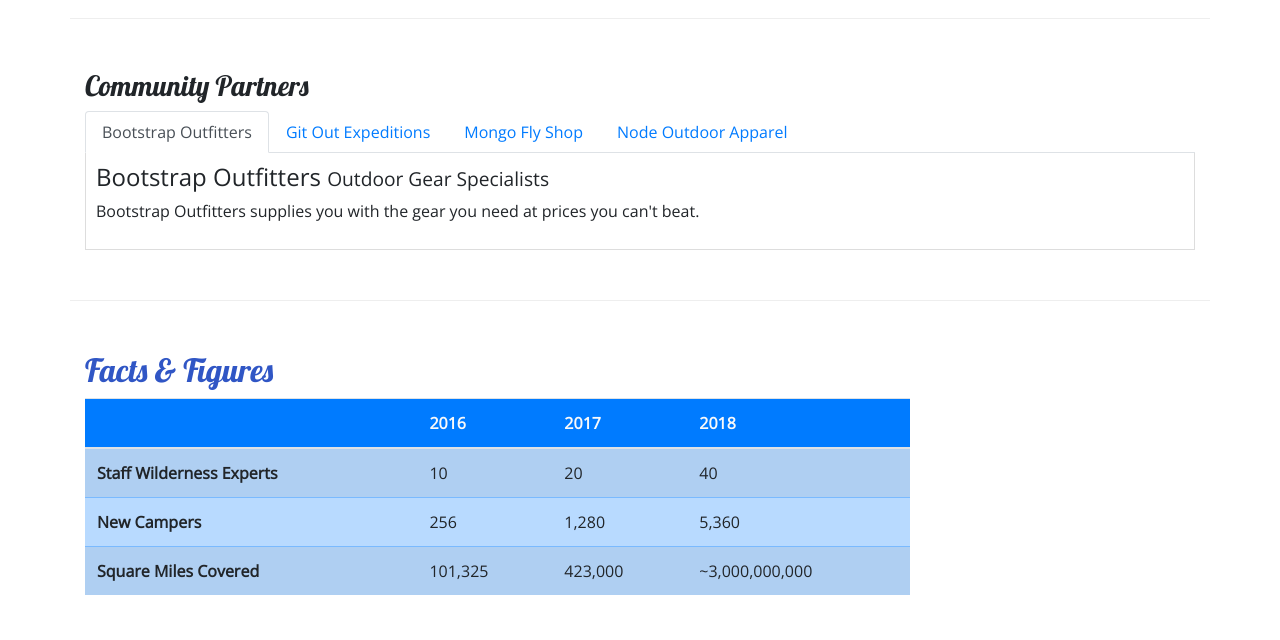
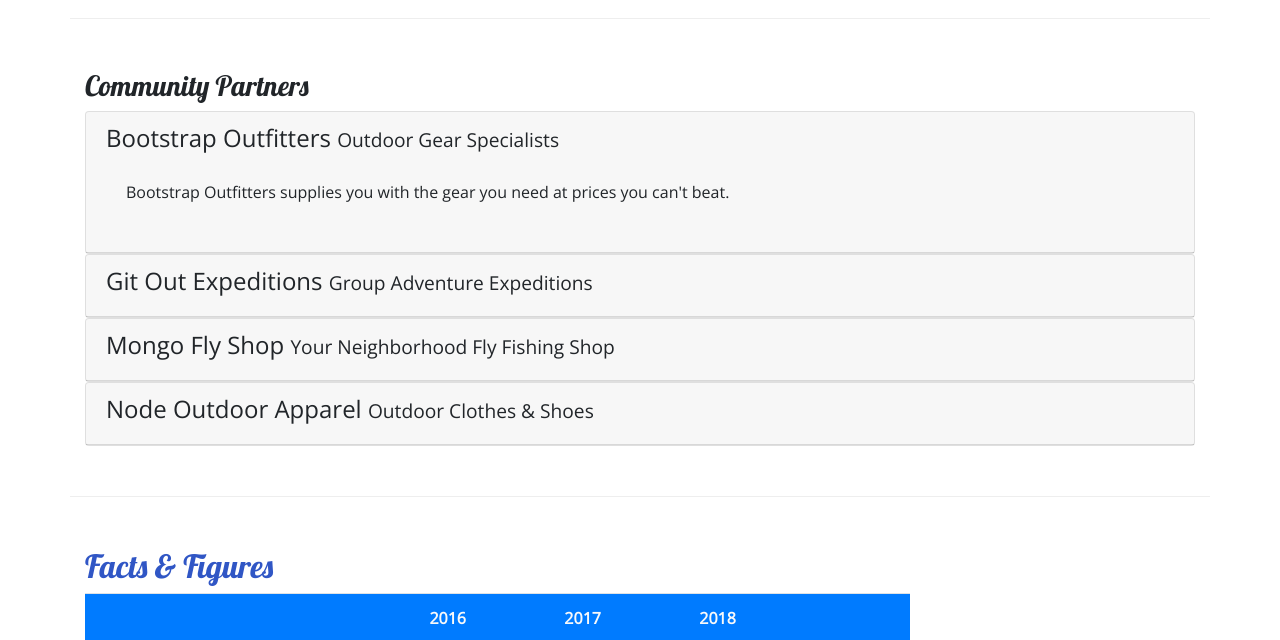
Before and after one commit to kristofer11/fake-camp-site, a website: page aboutus.html in a window 1280 px wide. Shown: the part 810-1450 px from the top of the page. Drawn offline with nearby package versions, Linux system fonts and the light colour scheme.

Commit message:
accordion

```diff
--- a/aboutus.html
+++ b/aboutus.html
@@ -96,28 +96,57 @@
         <div class="row row-content">
             <div class="col">
                 <h3>Community Partners</h3>
-                <ul class="nav nav-tabs">
-                    <li class="nav-item"><a class="nav-link active" href="#bootstrap" role="tab" data-toggle="tab">Bootstrap Outfitters</a> </li>
-                    <li class="nav-item"><a class="nav-link" href="#git" role="tab" data-toggle="tab">Git Out Expeditions</a></li>
-                    <li class="nav-item"><a class="nav-link" href="#mongo" role="tab" data-toggle="tab">Mongo Fly Shop</a></li>
-                    <li class="nav-item"><a class="nav-link" href="#node" role="tab" data-toggle="tab">Node Outdoor Apparel</a></li>
-                </ul>
-                <div class="tab-content">
-                    <div role="tabpanel" class="tab-pane fade show active" id="bootstrap">
-                        <h4>Bootstrap Outfitters <small>Outdoor Gear Specialists</small></h4>
-                        <p class="d-none d-sm-block">Bootstrap Outfitters supplies you with the gear you need at prices you can't beat.</p>
+                <div id="accordion">
+                    <div class="card">
+                        <div role="tab" class="card-header">
+                            <h4>
+                                <a data-target="#bootstrap" data-toggle="collapse">Bootstrap Outfitters </a> <small>Outdoor Gear Specialists</small>
+                            </h4>
+                            <div class="collapse show" id="bootstrap" data-parent="#accordion">
+                                <div class="card-body">
+                                    <p class="d-none d-sm-block">Bootstrap Outfitters supplies you with the gear you need at prices you can't beat.  </p>
+                                </div>
+                            </div>
+                        </div>
                     </div>
-                    <div role="tabpanel" class="tab-pane fade" id="git">
-                        <h4>Git Out Expeditions <small>Group Adventure Expeditions</small></h4>
-                        <p class="d-none d-sm-block">Join Git Out Expeditions to explore new horizons with a group of other adventurers!</p>
+                    <div class="card">
+                        <div class="card-header" role="tab">
+                            <h4>
+                                <a class="collapsed" data-target="#git" data-toggle="collapse"> Git Out Expeditions <small>Group Adventure Expeditions</small>
+                                </a>
+                            </h4>
+                            <div class="collapse" id="git" data-parent="#accordion">
+                                <div class="card-body">
+                                    <p class="d-none d-sm-block">Join Git Out Expeditions to explore new horizons with a group of other adventurers!</p>
+                                </div>
+                            </div>
+                        </div>
                     </div>
-                    <div role="tabpanel" class="tab-pane fade" id="mongo">
-                        <h4>Mongo Fly Shop <small>Your Neighborhood Fly Fishing Shop</small></h4>
-                        <p class="d-none d-sm-block">Need a new fishing pole, a tacklebox, or flies of all kinds? Stop by Mongo Fly Shop.</p>
+                    <div class="card">
+                        <div class="card-header" role="tab">
+                            <h4>
+                                <a class="collapsed" data-target="#mongo" data-toggle="collapse">Mongo Fly Shop <small>Your Neighborhood Fly Fishing Shop</small>
+                                </a>
+                            </h4>
+                            <div class="collapse" id="mongo" data-parent="#git">
+                                <div class="card-body">
+                                    <p class="d-none d-sm-block">Need a new fishing pole, a tacklebox, or flies of all kinds? Stop by Mongo Fly Shop.</p>
+                                </div>
+                             </div>
+                        </div>
                     </div>
-                    <div role="tabpanel" class="tab-pane fade" id="node">
-                        <h4>Node Outdoor Apparel <small>Outdoor Clothes & Shoes</small></h4>
-                        <p class="d-none d-sm-block">From polar fleeces to swimsuits, hiking boots to waders, a visit to Node will be sure to get you covered.</p>
+                    <div class="card">
+                        <div class="card-header" role="tab">
+                            <h4>
+                                <a class="collapsed" data-target="#node" data-toggle="collapse">Node Outdoor Apparel <small>Outdoor Clothes & Shoes</small>
+                                </a>
+                            </h4>
+                            <div class="collapse" id="node">
+                                <div class="card-body">
+                                    <p class="d-none d-sm-block">From polar fleeces to swimsuits, hiking boots to waders, a visit to Node will be sure to get you covered.</p>
+                                </div>
+                            </div>
+                        </div>
                     </div>
                 </div>
             </div>
--- a/css/style.css
+++ b/css/style.css
@@ -36,8 +36,7 @@ header h2 {
     background: #901cad;
 }
 
-.tab-content {
-    border: 1px solid #DDD;
-    border-top: none;
-    padding: 10px;
+a, a:hover {
+    color: inherit;
+    text-decoration: none;
 }
```
